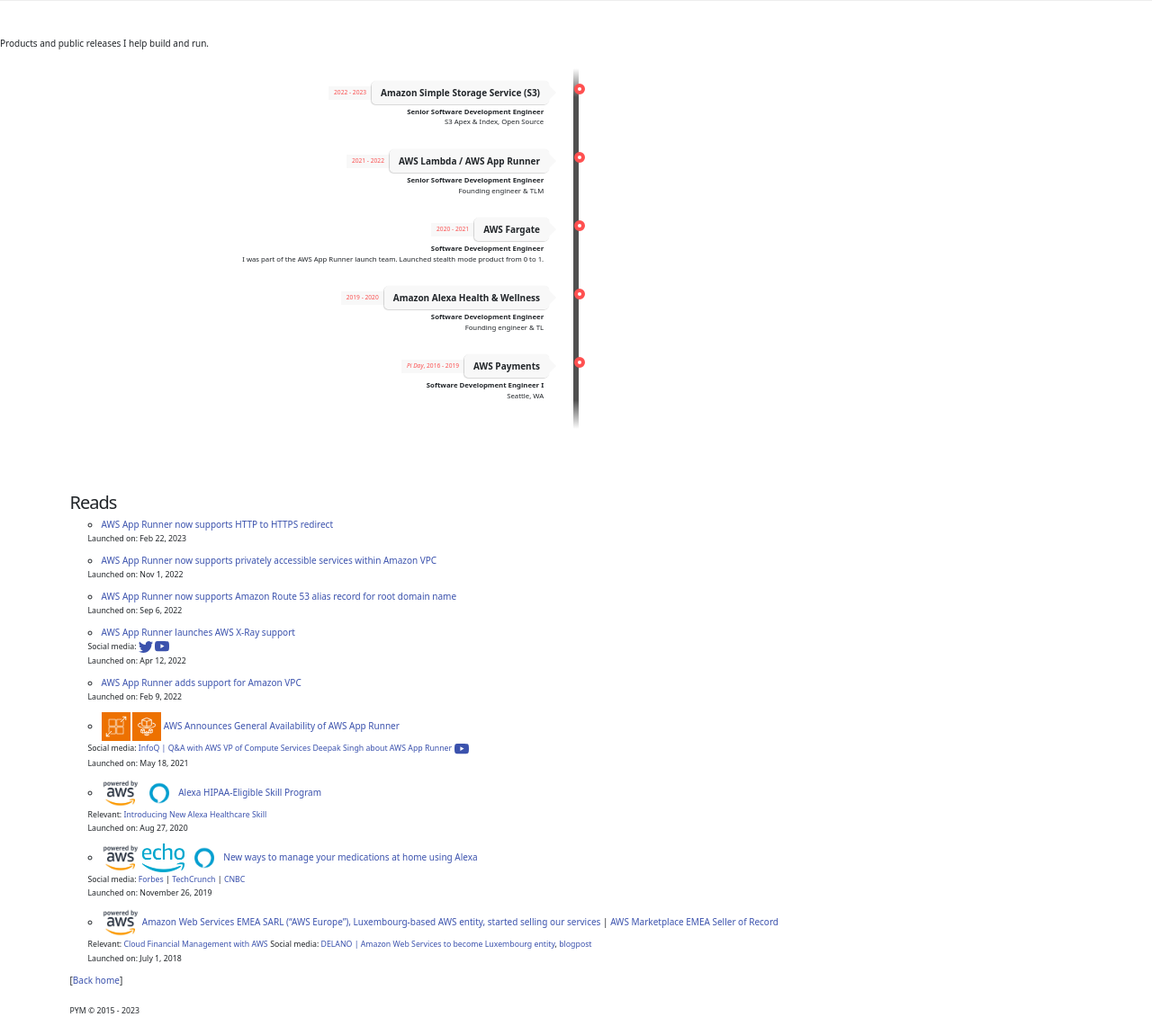
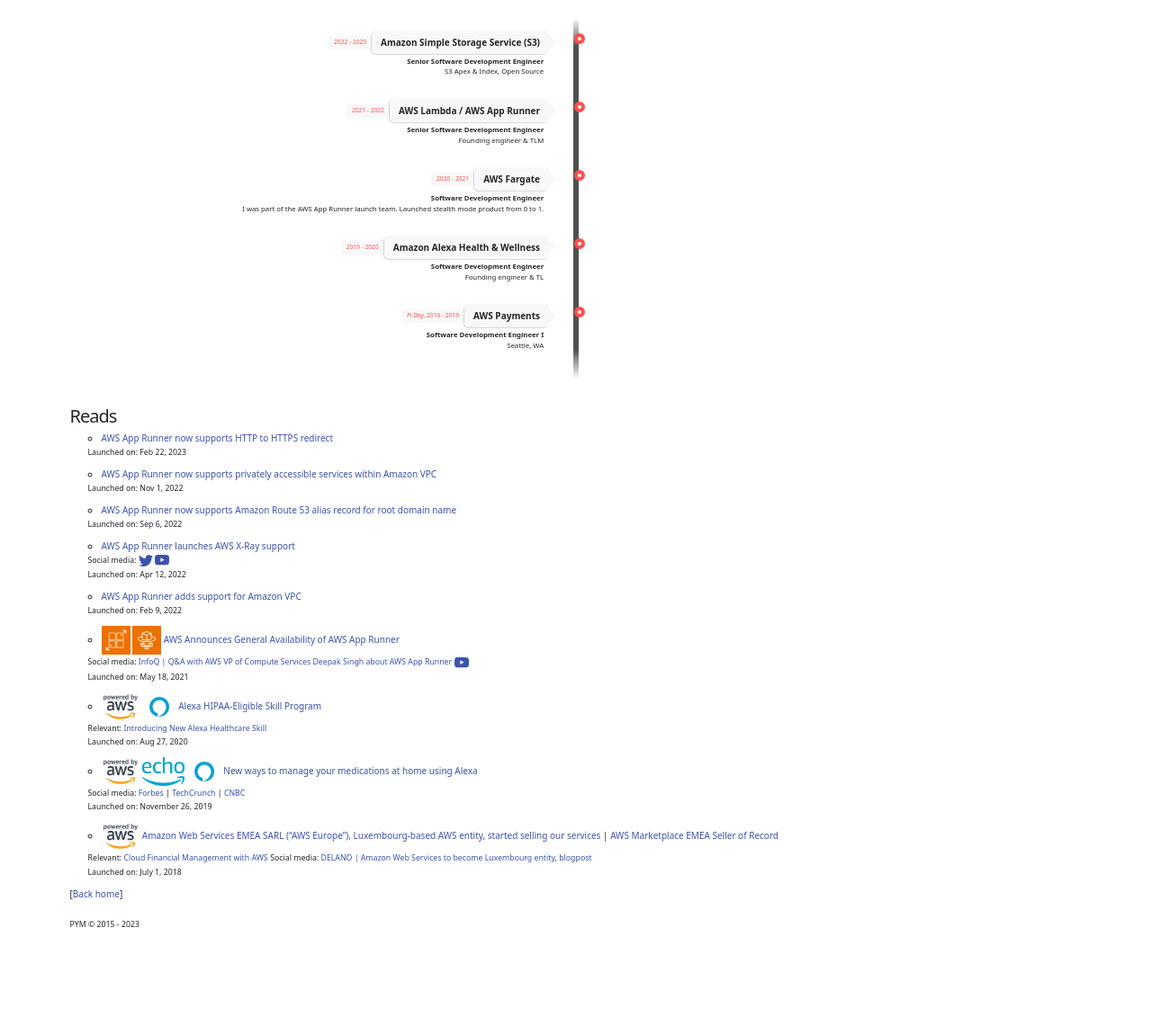
Before and after one commit to gfw001/gfw001.github.io, a Jekyll site: the page projects.html, which Jekyll copies as it is, in a window 1280 px wide. Shown: the whole page at 90% size. Built offline with Jekyll 4.4.1, drawn with Linux system fonts in a browser that asks for light colours; after the commit the page ends 1045 px from its top, so only the background shows below that.

Commit message:
Update projects.html

```diff
--- a/projects.html
+++ b/projects.html
@@ -56,8 +56,7 @@
 </style>
 
 <body>
-<div class="docs-section" id="resume">
-  Products and public releases I help build and run.
+<div>
 
   <!-- The Timeline -->
   <ul class="timeline">
@@ -148,19 +147,6 @@
       </div>
     </li>
 
-    <!--
-    <li>
-
-      <div class="direction-l">
-
-        <div class="flag-wrapper">
-          <span class="flag">UMass Amherst</span>
-          <span class="time-wrapper"><span class="time"><i>Pi Day</i>, 2013 - 2016</span></span>
-        </div>
-        <div class="desc"><b>Graduate</b> <br/> Advised by Aura Ganz, IEEE Fellow</div>
-      </div>
-    </li>
-    -->
 
   </ul>
 </div>
```
